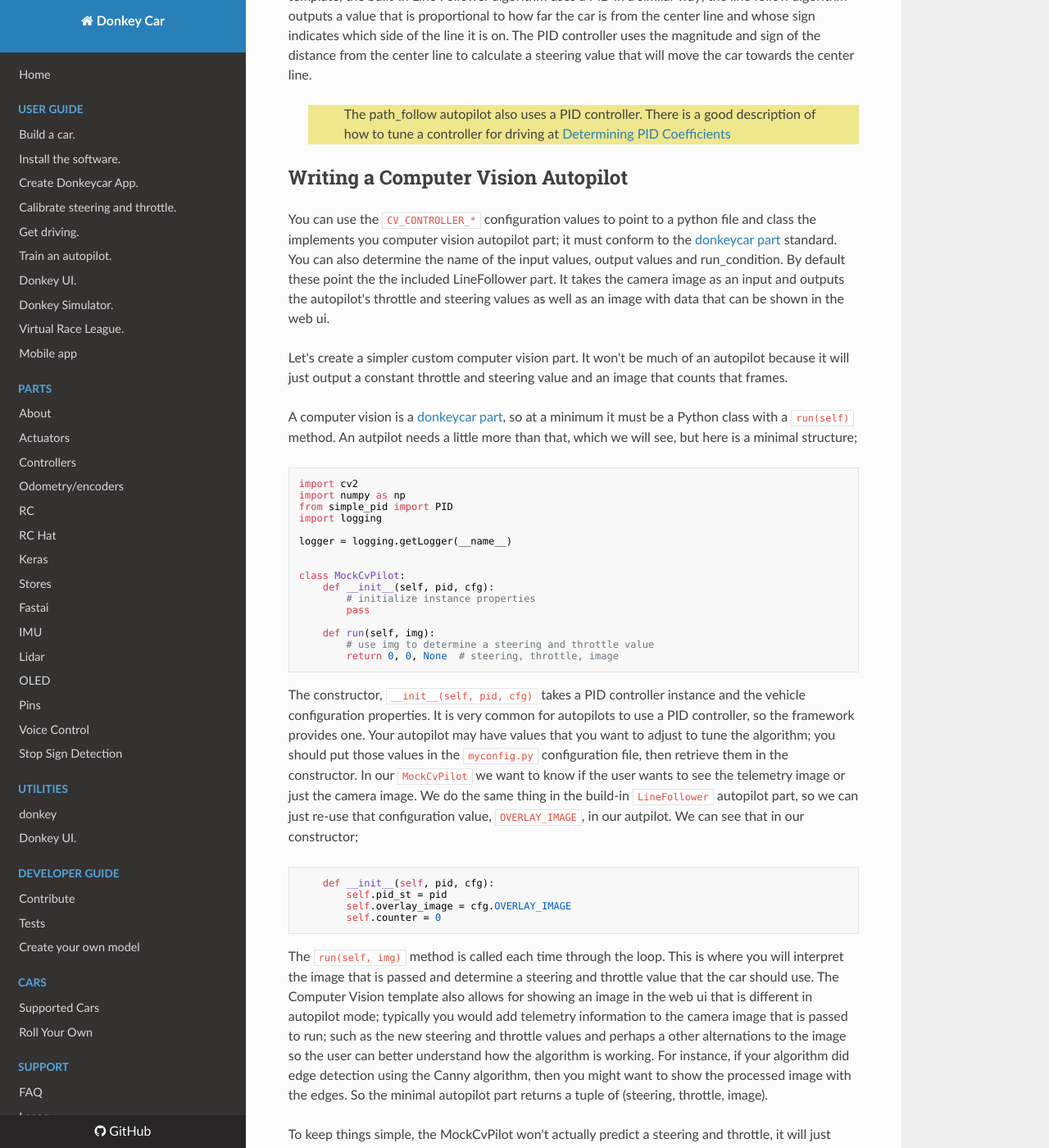
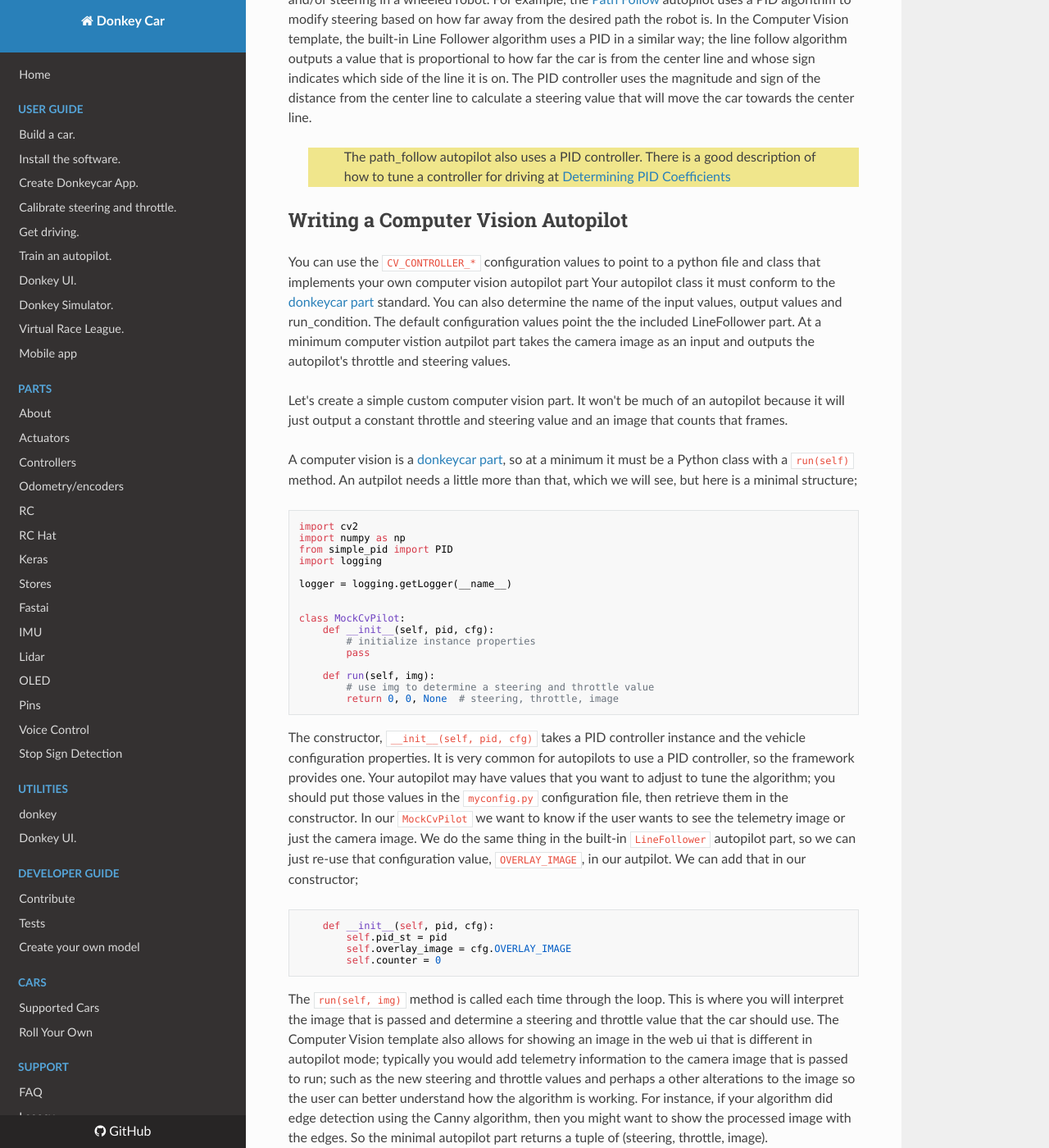
Before and after one commit to autorope/donkeydocs, an MkDocs documentation site: the page built from docs/guide/computer_vision/computer_vision.md, in a window 1280 px wide and 1400 px high, scrolled down 6012 px. Shown: the whole window at 82% size. Built offline with MkDocs 1.6.1, drawn with Linux system fonts in a browser that asks for light colours; nearby versions of some CDN libraries; some of the changed text lies outside the part shown.

Commit message:
fix text and lines in computer_vision.md

````diff
--- a/docs/guide/computer_vision/computer_vision.md
+++ b/docs/guide/computer_vision/computer_vision.md
@@ -16,14 +16,14 @@ The built-in algorithm can follow a line using the camera.  By default it is tun
 0. If `TARGET_PIXEL` is None, then use steps 1 to 5 to estimate the target (expected) position of the line.
 1. Get copy of the image rows at `SCAN_Y` and `SCAN_HEIGHT` pixels height.  So the result is a block of pixels as wide as the image and `SCAN_HEIGHT` high.
 2. Convert the pixels from `RBG` red-gree-blue color space to `HSV` hue-saturation-value color space.
-
->> This [pyimagesearch article](https://pyimagesearch.com/2021/04/28/opencv-color-spaces-cv2-cvtcolor/) and accompanying video describe the various color spaces and their characteristics.
-
 3. The algorithm then identifies all the pixels in the block that have an HSV color between `COLOR_THRESHOLD_LOW` and `COLOR_THRESHOLD_HIGH`.
 4. Once the pixels with our color target are isolated then a histogram is created that creates counts of yellow pixels from left to right for each 1 pixel wide by `SCAN_HEIGHT` pixel high slice.
 5. The x value (horizontal offset) of the slice with the most yellow pixels is chosen.  This is where we think the yellow line is.
 6. The difference between this x-value and the `TARGET_PIXEL` value is used as the value the PID algorithm uses to calculate a new steering.  If the value is to the left of the `TARGET_PIXEL` more than `TARGET_THRESHOLD` pixels then the car steers right; if hte value is to the right of `TARGET_PIXEL` more than `TARGET_THRESHOLD` pixels the the car steers left.  If the value is withing `TARGET_THRESHOLD` pixels of `TARGET_PIXEL` then steering is not changed.
 7. The steering value is used to decide if the car should speed up or slow down.  If steering is not changed then the throttle is increased by `THROTTLE_STEP`, but not over `THROTTLE_MAX`.  If steering is changed then throttle is decreased by `THROTTLE_STEP`, but not below `THROTTLE_MIN`.
+
+>> This [pyimagesearch article](https://pyimagesearch.com/2021/04/28/opencv-color-spaces-cv2-cvtcolor/) and accompanying video describe the various color spaces available and OpenCV and their characteristics.
+
 
 The complete source code is provided and discussed in the [LineFollower class](#linefollower-class) section near the end of this page.
 
@@ -36,11 +36,11 @@ The rectangular area that will be scanned for the line is determined with the `S
 #### COLOR_THRESHOLD_LOW, COLOR_THRESHOLD_HIGH
 The color threshold values represent the range of colors used to detect the line; they should be chosen to include the colors in the line in the area that it passes through the detection bar and ideally they should not include any other colors.  The color threshold values are in HSV (Hue, Saturation, Color) format, not RGB format.  RGB color space is how a computer shows colors.  HSV color space is closer to how human's perceive color.  For our purposes the 'hue' part is the 'pure' color without regard for shadows or lighting.  This makes it easier to find a color because it is one number, rather than combination of 3 numbers.
 
->> There are many online converters between RGB and HSV.  This one was used when creating this documentation; https://www.peko-step.com/en/tool/hsvrgb_en.html  I like that tool because it will allow the Saturation and Value to be output in the range of 0.255, which is what we need.  IMPORTANT: The online tools use the standard way of representing HSV, which is a Hue value of 0 to 359 degrees, Saturation of 0 to 100%, Value of 0 to 100%.  OpenCV, which our code is based on, use a Hue value of 0 to 179, Saturation of 0 to 255 and value of 0 to 255; so be aware.
+>> There are many online converters between RGB and HSV.  This one was used when creating this documentation; [peko-step](https://www.peko-step.com/en/tool/hsvrgb_en.html)  I like that tool because it will allow the Saturation and Value to be output in the range of 0.255, which is what we need.  IMPORTANT: The online tools use the standard way of representing HSV, which is a Hue value of 0 to 359 degrees, Saturation of 0 to 100%, Value of 0 to 100%.  OpenCV, which our code is based on, use a Hue value of 0 to 179, Saturation of 0 to 255 and value of 0 to 255; so be aware.
 
-When choosing the threshold colors it is important to take into account what the camera will see including the lighting conditions.  Donkeycar includes a script to make this easy to do.  the hsv_picker.sh script allows you tove view what that camera sees or alternatively to choose an image.  So if you have a full linux desktop on your car then you can run the script and view the camera image.  If you do not have a full linux desktop, so you can view graphics on your car, then you can run the car and open the web view in a browser on your host laptop at take a screen shot save save it.  In either case, arrange the car on the course so it can see the line as it would see it when you drive in autopilot so you are getting a realistic view.
+When choosing the threshold colors it is important to take into account what the camera will see including the lighting conditions.  Donkeycar includes a script to make this easy to do.  the `hsv_picker.sh` script allows you tove view what that camera sees or alternatively to choose an image.  So if you have a full linux desktop on your car then you can run the script and view the camera image.  If you do not have a full linux desktop, so you can view graphics on your car, then you can run the car and open the web view in a browser on your host laptop at take a screen shot save save it.  In either case, arrange the car on the course so it can see the line as it would see it when you drive in autopilot so you are getting a realistic view.
 
-You can run the hsv_picker.sh script to view a screen shot image; with the donkey python environment activated run the script from the root of your donkeycar repo folder;
+You can run the `hsv_picker.sh` script to view a screen shot image; with the donkey python environment activated run the script from the root of your donkeycar repo folder;
 ```
 python scripts/hsv_picker.sh --file=<path-to-image>
 ```
@@ -81,13 +82,13 @@ Features of hsx_picker.sh
 #### TARGET_PIXEL
 The `TARGET_PIXEL` value is the horizontal position of the line to follow in the image.  The line follow algorithm will adjust steering to try to keep the line at that position in the image.  More specifically, the difference between the `TARGET_PIXEL` value and where the line follow algorithm detects that actual line is in the image is used by a PID controller to adjust steering (see [The PID Controller](#the-pid-controller)) below.
 
-If you are the only car on the course, then you probably want to the car to drive directly on the line to follow.  In this case setting `TARGET_PIXEL` to (IMAGE_2 / 2) means the auto-pilot assumes the line to follow should be directly in the middle of the image and so the car will try to stay in the middle.  So if your car actually starts to the left or right of that line, it will quickly move the the line and stay on it.
+If you are the only car on the course, then you probably want to the car to drive directly on the line to follow.  In this case setting `TARGET_PIXEL` to  the horizontal center of the image at `(IMAGE_W / 2)` means the auto-pilot assumes the line to follow should be directly in the middle of the image and so the car will try to stay in the middle.  So if your car actually starts to the left or right of that line, it will quickly move the the line and stay on it.
 
 However, if you are on a course where two cars drive at the same time (there are two lanes separated by a line), then you probably want your car to stay in it's lane.  In that case you would set `TARGET_PIXEL` to None, which will cause the car to detect the location of the line at startup.  The auto-pilot will then assume the line should stay at that position in the image, and so it will the try to keep the car it it's lane to make that true.
 
 
 ### LineFollower Configuration
-The complete set configuratino values and their defaults can be found in [donkeycar/templates/cfg_cv_control.py](https://github.com/autorope/donkeycar/blob/main/donkeycar/templates/cfg_cv_control.py) and is copied here for convenience.
+The complete set configuration values and their defaults can be found in [donkeycar/templates/cfg_cv_control.py](https://github.com/autorope/donkeycar/blob/main/donkeycar/templates/cfg_cv_control.py#L556) and is copied here for convenience.
 
 ```
 # configure which part is used as the autopilot - change to use your own autopilot
@@ -139,13 +140,13 @@ OVERLAY_IMAGE = True  # True to draw computer vision overlay on camera image in
 ## The PID Controller
 It is very common to use a Proportional Integral Derivative (PID) controller to control throttle and/or steering in a wheeled robot.  For example, the [Path Follow](/guide/path_follow/path_follow) autopilot uses a PID algorithm to modify steering based on how far away from the desired path the robot is.  In the Computer Vision template, the built-in Line Follower algorithm uses a PID in a similar way; the line follow algorithm outputs a value that is proportional to how far the car is from the center line and whose sign indicates which side of the line it is on.  The PID controller uses the magnitude and sign of the distance from the center line to calculate a steering value that will move the car towards the center line.
 
->> The path_follow autopilot also uses a PID controller.  There is a good description of how to tune a controller for driving at [Determining PID Coefficients](/guide/path_follow/path_follow.md/#determining-pid-coefficients)
+>> The path_follow autopilot also uses a PID controller.  There is a good description of how to tune a controller for driving at [Determining PID Coefficients](/guide/path_follow/path_follow/#determining-pid-coefficients)
 
 
 ## Writing a Computer Vision Autopilot
-You can use the `CV_CONTROLLER_*` configuration values to point to a python file and class the implements you computer vision autopilot part; it must conform to the [donkeycar part](/parts/about/#parts) standard.  You can also determine the name of the input values, output values and run_condition.  By default these point the the included LineFollower part.  It takes the camera image as an input and outputs the autopilot's throttle and steering values as well as an image with data that can be shown in the web ui.
+You can use the `CV_CONTROLLER_*` configuration values to point to a python file and class that implements your own computer vision autopilot part  Your autopilot class it must conform to the [donkeycar part](/parts/about/#parts) standard.  You can also determine the name of the input values, output values and run_condition.  The default configuration values point the the included LineFollower part.  At a minimum computer vistion autpilot part takes the camera image as an input and outputs the autopilot's throttle and steering values.
 
-Let's create a simpler custom computer vision part.  It won't be much of an autopilot because it will just output a constant throttle and steering value and an image that counts that frames.
+Let's create a simple custom computer vision part.  It won't be much of an autopilot because it will just output a constant throttle and steering value and an image that counts that frames.
 
 A computer vision is a [donkeycar part](/parts/about/#parts), so at a minimum it must be a Python class with a `run(self)` method.  An autpilot needs a little more than that, which we will see, but here is a minimal structure;
 
@@ -168,7 +169,7 @@ class MockCvPilot:
         return 0, 0, None  # steering, throttle, image
 ```
 
-The constructor, `__init__(self, pid, cfg)` takes a PID controller instance and the vehicle configuration properties.  It is very common for autopilots to use a PID controller, so the framework provides one.  Your autopilot may have values that you want to adjust to tune the algorithm; you should put those values in the `myconfig.py` configuration file, then retrieve them in the constructor.  In our `MockCvPilot` we want to know if the user wants to see the telemetry image or just the camera image.  We do the same thing in the build-in `LineFollower` autopilot part, so we can just re-use that configuration value, `OVERLAY_IMAGE`, in our autpilot.  We can see that in our constructor;
+The constructor, `__init__(self, pid, cfg)` takes a PID controller instance and the vehicle configuration properties.  It is very common for autopilots to use a PID controller, so the framework provides one.  Your autopilot may have values that you want to adjust to tune the algorithm; you should put those values in the `myconfig.py` configuration file, then retrieve them in the constructor.  In our `MockCvPilot` we want to know if the user wants to see the telemetry image or just the camera image.  We do the same thing in the built-in `LineFollower` autopilot part, so we can just re-use that configuration value, `OVERLAY_IMAGE`, in our autpilot.  We can add that in our constructor;
 
 ```
     def __init__(self, pid, cfg):
@@ -178,7 +179,7 @@ The constructor, `__init__(self, pid, cfg)` takes a PID controller instance and
 ```
 
 
-The `run(self, img)` method is called each time through the loop.  This is where you will interpret the image that is passed and determine a steering and throttle value that the car should use.  The Computer Vision template also allows for showing an image in the web ui that is different in autopilot mode; typically you would add telemetry information to the camera image that is passed to run; such as the new steering and throttle values and perhaps a other alternations to the image so the user can better understand how the algorithm is working.  For instance, if your algorithm did edge detection using the Canny algorithm, then you might want to show the processed image with the edges.  So the minimal autopilot part returns a tuple of (steering, throttle, image).
+The `run(self, img)` method is called each time through the loop.  This is where you will interpret the image that is passed and determine a steering and throttle value that the car should use.  The Computer Vision template also allows for showing an image in the web ui that is different in autopilot mode; typically you would add telemetry information to the camera image that is passed to run; such as the new steering and throttle values and perhaps a other alterations to the image so the user can better understand how the algorithm is working.  For instance, if your algorithm did edge detection using the Canny algorithm, then you might want to show the processed image with the edges.  So the minimal autopilot part returns a tuple of (steering, throttle, image).
 
 To keep things simple, the MockCvPilot won't actually predict a steering and throttle, it will just return zero for each.  However it will maintain a counter and display that in the telemetry image.  We can see that in the `run()` method.
 
@@ -198,6 +199,7 @@ To keep things simple, the MockCvPilot won't actually predict a steering and thr
 ```
 
 There are a couple of things to note here:
+
 - The `run()` method is protected against an empty camera image - this can happen, espcially during startup.  So in this case we stop the car.
 - We only produce a telemetry image if the original configuration value, `OVERLAY_IMAGE`, that we copied into `self.overlay_image`is `True`.  If it is not `True` then we just pass throught the original camera image.
 - Note that we make a copy of the original camera image so that we do not alter the original.  This is called a _defensive copy_; we don't know what other parts in the vehicle need to do with the orignal image, so we don't want t alter it.
@@ -227,7 +229,7 @@ There are a couple of things to note:
 - We draw the text twice, once with a thick black stroke and then again with a thinner green stroke.  This creates green text with a black outline; this makes it easier to read on an unpredictable background.
 
 
-Here is the complete custom cv autopilot part:
+Here is the complete custom computer vision autopilot part:
 
 ```
 import cv2
````
Also changed, not shown: other parts of docs/guide/computer_vision/computer_vision.md (+4 -3 lines).
